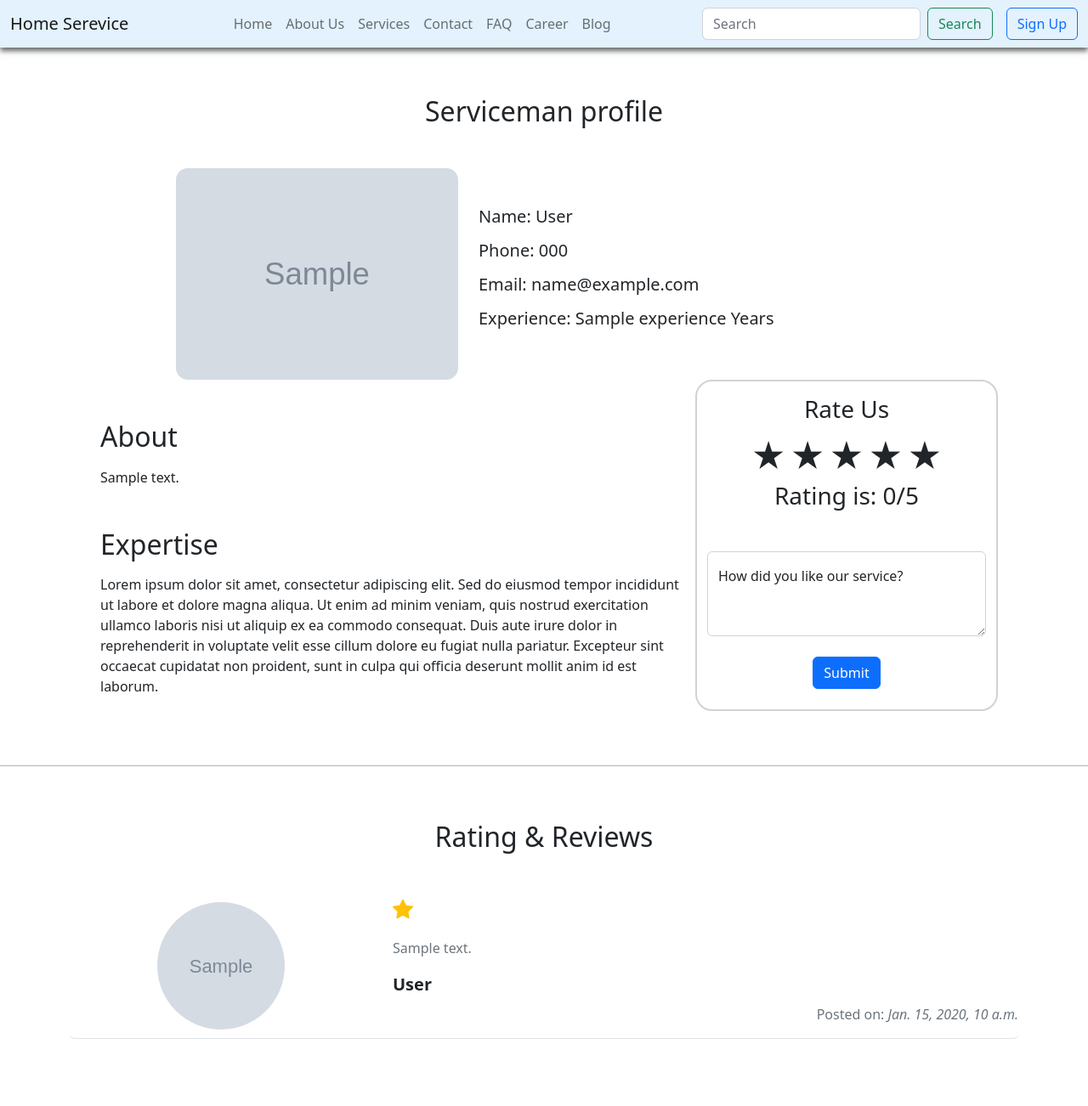
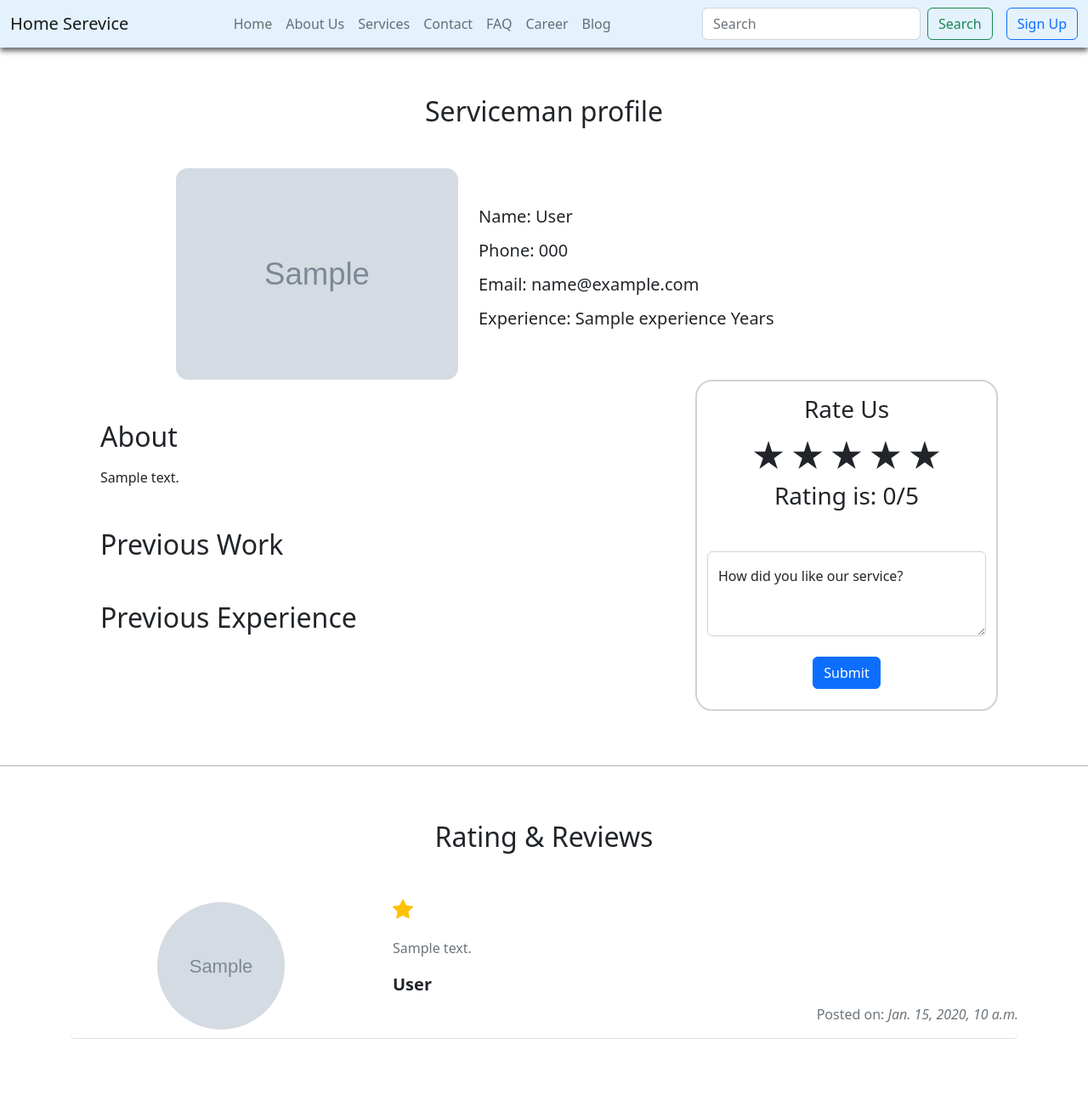
Before and after one commit to iammukeshmahato/Home-Service-Management-System, a Django app: template homeservice/templates/serviceman.html in a window 1280 px wide. Shown: the top 1302 px of the page at 85% size. Run offline with Django 5.2, Linux system fonts and the light colour scheme; the template is opened without the code that fills it: most values are stand-ins (such as "Sample title", 1, 10 or a date in 2020); grey boxes marked "Sample" are stand-in pictures.

Commit message:
Fix: content in serviceman page

```diff
--- a/homeservice/templates/serviceman.html
+++ b/homeservice/templates/serviceman.html
@@ -94,8 +94,12 @@
           </div>
 
           <div class="about mt-5">
-            <h2 class="mb-3">Expertise</h2>
-            <p>Lorem ipsum dolor sit amet, consectetur adipiscing elit. Sed do eiusmod tempor incididunt ut labore et dolore magna aliqua. Ut enim ad minim veniam, quis nostrud exercitation ullamco laboris nisi ut aliquip ex ea commodo consequat. Duis aute irure dolor in reprehenderit in voluptate velit esse cillum dolore eu fugiat nulla pariatur. Excepteur sint occaecat cupidatat non proident, sunt in culpa qui officia deserunt mollit anim id est laborum.</p>
+            <h2 class="mb-3">Previous Work</h2>
+            <p>{{ employee.previous_work }}</p>
+          </div>
+          <div class="about mt-5">
+            <h2 class="mb-3">Previous Experience</h2>
+            <p>{{ employee.previous_experience }}</p>
           </div>
         </div>
         <div class="col border-5">
```
